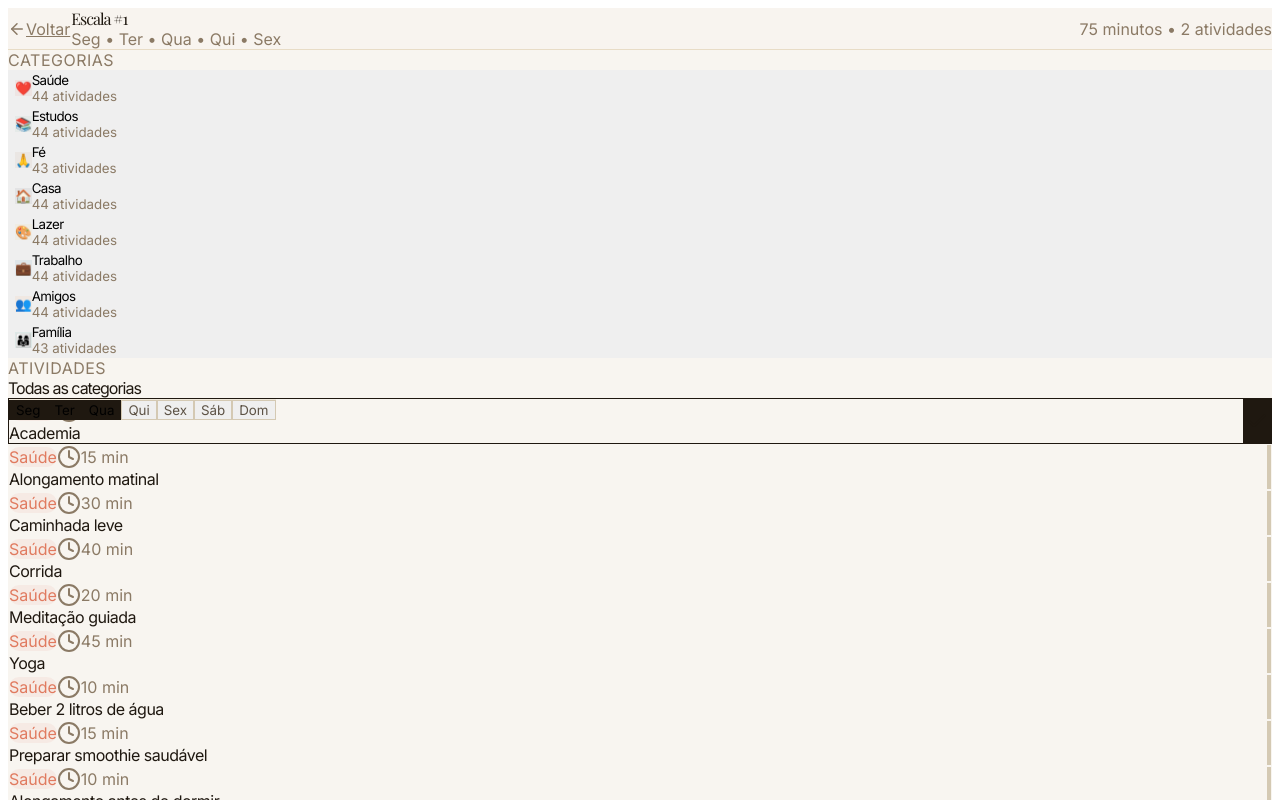
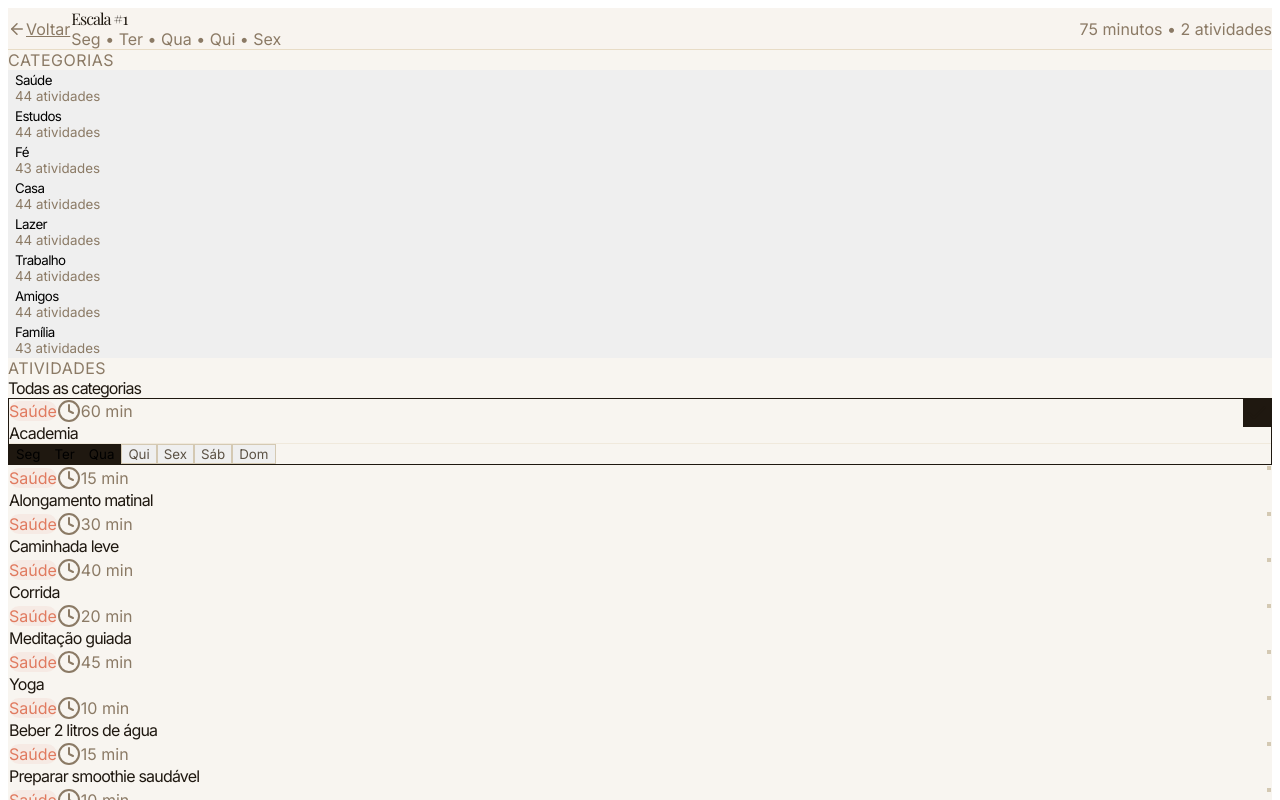
Before and after one commit to italo0machado/rotina-em-casa, a React (Vite) app in the folder frontend/: page /escala/1 in a window 1280 px wide. Shown: the top 800 px of the page. Built offline with nearby package versions, Linux system fonts and the light colour scheme.

Commit message:
feat: versão definitiva dos dois carousels (categorias menor + atividades maior)

```diff
--- a/frontend/src/pages/EscalaEditor.tsx
+++ b/frontend/src/pages/EscalaEditor.tsx
@@ -8,19 +8,19 @@ interface AtividadeSelecionada extends AtividadeBase {
 }
 
 const CATEGORIAS = [
-  { nome: 'Saúde', cor: '#e07a5f', icon: '❤️' },
-  { nome: 'Estudos', cor: '#81b29a', icon: '📚' },
-  { nome: 'Fé', cor: '#b08968', icon: '🙏' },
-  { nome: 'Casa', cor: '#6d6875', icon: '🏠' },
-  { nome: 'Lazer', cor: '#e9c46a', icon: '🎨' },
-  { nome: 'Trabalho', cor: '#457b9d', icon: '💼' },
-  { nome: 'Amigos', cor: '#f4a261', icon: '👥' },
-  { nome: 'Família', cor: '#2a9d8f', icon: '👨‍👩‍👧' },
+  { nome: 'Saúde', cor: '#e07a5f' },
+  { nome: 'Estudos', cor: '#81b29a' },
+  { nome: 'Fé', cor: '#b08968' },
+  { nome: 'Casa', cor: '#6d6875' },
+  { nome: 'Lazer', cor: '#e9c46a' },
+  { nome: 'Trabalho', cor: '#457b9d' },
+  { nome: 'Amigos', cor: '#f4a261' },
+  { nome: 'Família', cor: '#2a9d8f' },
 ];
 
 const DIAS = ['Seg', 'Ter', 'Qua', 'Qui', 'Sex', 'Sáb', 'Dom'];
 
-// Atualizado: 06/06 02:10
+// Atualizado: 06/06 02:50
 export default function EscalaEditor() {
   const { id } = useParams();
 
@@ -93,12 +93,12 @@ export default function EscalaEditor() {
         <div className="grid grid-cols-1 lg:grid-cols-12 gap-8">
 
           {/* CATEGORIAS */}
-          <div className="lg:col-span-5">
+          <div className="lg:col-span-4">
             <div className="mb-4 px-2">
               <div className="text-sm font-medium tracking-[0.5px] text-[#8b7a65] uppercase">Categorias</div>
             </div>
 
-            <div className="space-y-3 max-h-[640px] overflow-y-auto pr-3 custom-scroll">
+            <div className="space-y-3 max-h-[620px] overflow-y-auto pr-2 custom-scroll">
               {CATEGORIAS.map((cat, index) => {
                 const isActive = categoriaSelecionada === cat.nome;
                 const count = todasAtividades.filter(a => a.categoria === cat.nome).length;
@@ -108,31 +108,21 @@ export default function EscalaEditor() {
                     key={index}
                     onClick={() => setCategoriaSelecionada(cat.nome)}
                     className={`
-                      w-full group relative overflow-hidden rounded-3xl border p-6 text-left flex items-center gap-5 transition-all active:scale-[0.985]
+                      w-full group relative overflow-hidden rounded-3xl border p-6 text-left transition-all active:scale-[0.985]
                       ${isActive
                         ? 'bg-white border-[#1f1810] shadow-xl'
                         : 'bg-white/70 border-transparent active:bg-white'
                       }
                     `}
                   >
+                    <div className="flex items-center gap-4">
                       <div
-                      className="absolute left-0 top-0 bottom-0 w-2 rounded-l-3xl"
+                        className="w-3 h-3 rounded-full flex-shrink-0"
                         style={{ backgroundColor: cat.cor }}
                       />
-
-                    <div
-                      className="w-14 h-14 rounded-2xl flex items-center justify-center text-4xl flex-shrink-0"
-                      style={{ backgroundColor: cat.cor + '18' }}
-                    >
-                      {cat.icon}
+                      <div className="font-medium text-2xl tracking-[-0.6px]">{cat.nome}</div>
                     </div>
-
-                    <div className="flex-1">
-                      <div className="font-medium text-2xl tracking-[-0.6px]">{cat.nome}</div>
-                      <div className="text-sm text-[#8b7a65] mt-0.5">{count} atividades</div>
-                    </div>
-
-                    {isActive && <Check className="ml-auto" />}
+                    <div className="text-sm text-[#8b7a65] mt-1 ml-7">{count} atividades</div>
                   </button>
                 );
               })}
@@ -140,7 +130,7 @@ export default function EscalaEditor() {
           </div>
 
           {/* ATIVIDADES */}
-          <div className="lg:col-span-7">
+          <div className="lg:col-span-8">
             <div className="mb-4 px-2 flex items-end justify-between">
               <div>
                 <div className="text-sm font-medium tracking-[0.5px] text-[#8b7a65] uppercase">Atividades</div>
@@ -150,7 +140,7 @@ export default function EscalaEditor() {
               </div>
             </div>
 
-            <div className="max-h-[640px] overflow-y-auto pr-3 custom-scroll space-y-4">
+            <div className="max-h-[620px] overflow-y-auto pr-2 custom-scroll space-y-4">
               {atividadesFiltradas.length > 0 ? (
                 atividadesFiltradas.map((atividade) => {
                   const selecionada = estaSelecionada(atividade.id);
@@ -161,18 +151,14 @@ export default function EscalaEditor() {
                       key={atividade.id}
                       onClick={() => toggleAtividade(atividade)}
                       className={`
-                        group relative cursor-pointer rounded-3xl border p-7 flex gap-6 transition-all active:scale-[0.985]
+                        group relative cursor-pointer rounded-3xl border p-8 transition-all active:scale-[0.985]
                         ${selecionada
                           ? 'bg-white border-[#1f1810] shadow-xl'
                           : 'bg-white/70 border-transparent active:bg-white'
                         }
                       `}
                     >
-                      <div
-                        className="w-2.5 rounded-full flex-shrink-0"
-                        style={{ backgroundColor: cor }}
-                      />
-
+                      <div className="flex items-start justify-between gap-6">
                         <div className="flex-1 min-w-0">
                           <div className="flex items-center gap-3 mb-3">
                             <div
@@ -186,13 +172,13 @@ export default function EscalaEditor() {
                             </div>
                           </div>
 
-                        <div className="font-medium text-2xl tracking-[-0.5px] pr-4">
+                          <div className="font-medium text-3xl tracking-[-0.8px] pr-4 leading-tight">
                             {atividade.nome}
                           </div>
                         </div>
 
                         <div className={`
-                        mt-1 w-9 h-9 rounded-2xl border-2 flex items-center justify-center flex-shrink-0 transition-all
+                          mt-2 w-9 h-9 rounded-2xl border-2 flex items-center justify-center flex-shrink-0 transition-all
                           ${selecionada
                             ? 'bg-[#1f1810] border-[#1f1810]'
                             : 'border-[#d4c9b3]'
@@ -200,9 +186,10 @@ export default function EscalaEditor() {
                         `}>
                           {selecionada && <Check className="w-5 h-5 text-white" />}
                         </div>
+                      </div>
 
                       {selecionada && (
-                        <div className="absolute bottom-0 left-0 right-0 px-7 pb-6 pt-5 border-t border-[#f0e9dc] flex flex-wrap gap-2">
+                        <div className="mt-6 pt-6 border-t border-[#f0e9dc] flex flex-wrap gap-2">
                           {DIAS.map(dia => {
                             const diaSelecionado = atividadesSelecionadas
                               .find(a => a.id === atividade.id)
@@ -216,7 +203,7 @@ export default function EscalaEditor() {
                                   toggleDia(atividade.id, dia);
                                 }}
                                 className={`
-                                  px-5 py-1.5 text-xs rounded-2xl border font-medium transition-all active:scale-95
+                                  px-6 py-2 text-sm rounded-2xl border font-medium transition-all active:scale-95
                                   ${diaSelecionado
                                     ? 'bg-[#1f1810] text-white border-[#1f1810]'
                                     : 'border-[#d4c9b3] text-[#5c5245]'
--- a/frontend/src/pages/EscalaSpiral.tsx
+++ b/frontend/src/pages/EscalaSpiral.tsx
@@ -1,5 +1,4 @@
 import { useState } from 'react';
-import { Check, Clock } from 'lucide-react';
 import type { AtividadeBase } from '../data/atividades';
 import { atividades } from '../data/atividades';
 
@@ -8,23 +7,19 @@ interface AtividadeSelecionada extends AtividadeBase {
 }
 
 const CATEGORIAS = [
-  { nome: 'Saúde', cor: '#e07a5f', icon: '❤️' },
-  { nome: 'Estudos', cor: '#81b29a', icon: '📚' },
-  { nome: 'Fé', cor: '#b08968', icon: '🙏' },
-  { nome: 'Casa', cor: '#6d6875', icon: '🏠' },
-  { nome: 'Lazer', cor: '#e9c46a', icon: '🎨' },
-  { nome: 'Trabalho', cor: '#457b9d', icon: '💼' },
-  { nome: 'Amigos', cor: '#f4a261', icon: '👥' },
-  { nome: 'Família', cor: '#2a9d8f', icon: '👨‍👩‍👧' },
+  { nome: 'Saúde', cor: '#e07a5f' },
+  { nome: 'Estudos', cor: '#81b29a' },
+  { nome: 'Fé', cor: '#b08968' },
+  { nome: 'Casa', cor: '#6d6875' },
+  { nome: 'Lazer', cor: '#e9c46a' },
+  { nome: 'Trabalho', cor: '#457b9d' },
+  { nome: 'Amigos', cor: '#f4a261' },
+  { nome: 'Família', cor: '#2a9d8f' },
 ];
 
 const DIAS = ['Seg', 'Ter', 'Qua', 'Qui', 'Sex', 'Sáb', 'Dom'];
 
-const getCorCategoria = (categoria: string) => {
-  return CATEGORIAS.find(c => c.nome === categoria)?.cor || '#b89a6f';
-};
-
-// Atualizado: 06/06 02:05
+// Atualizado: 06/06 02:45
 export default function EscalaSpiral() {
   const [categoriaSelecionada, setCategoriaSelecionada] = useState<string | null>(null);
   const [atividadesSelecionadas, setAtividadesSelecionadas] = useState<AtividadeSelecionada[]>([]);
@@ -68,7 +63,7 @@ export default function EscalaSpiral() {
         <div className="max-w-screen-2xl mx-auto px-8 py-6 flex items-center justify-between">
           <div>
             <div className="font-serif text-3xl tracking-[-1.5px]">Escolha sua rotina</div>
-            <div className="text-sm text-[#8b7a65] mt-1">Selecione as atividades do seu dia</div>
+            <div className="text-sm text-[#8b7a65] mt-1">Categorias à esquerda • Atividades à direita</div>
           </div>
           <div className="px-5 py-2 bg-white rounded-2xl border border-[#e8dcc6] text-sm">
             {atividadesSelecionadas.length} selecionadas
@@ -79,13 +74,13 @@ export default function EscalaSpiral() {
       <div className="max-w-screen-2xl mx-auto px-8 py-10">
         <div className="grid grid-cols-1 lg:grid-cols-12 gap-8">
 
-          {/* CATEGORIAS - Lado Esquerdo */}
-          <div className="lg:col-span-5">
+          {/* CATEGORIAS - Carousel Menor (Esquerda) */}
+          <div className="lg:col-span-4">
             <div className="mb-4 px-2">
               <div className="text-sm font-medium tracking-[0.5px] text-[#8b7a65] uppercase">Categorias</div>
             </div>
 
-            <div className="space-y-3 max-h-[660px] overflow-y-auto pr-3 custom-scroll">
+            <div className="space-y-3 max-h-[620px] overflow-y-auto pr-2 custom-scroll snap-y snap-mandatory">
               {CATEGORIAS.map((cat, index) => {
                 const isActive = categoriaSelecionada === cat.nome;
                 const count = atividades.filter(a => a.categoria === cat.nome).length;
@@ -95,43 +90,29 @@ export default function EscalaSpiral() {
                     key={index}
                     onClick={() => setCategoriaSelecionada(cat.nome)}
                     className={`
-                      w-full group relative overflow-hidden rounded-3xl border p-6 text-left flex items-center gap-5 transition-all active:scale-[0.985]
+                      w-full snap-start group relative overflow-hidden rounded-3xl border p-6 text-left transition-all active:scale-[0.985]
                       ${isActive
                         ? 'bg-white border-[#1f1810] shadow-xl'
                         : 'bg-white/70 border-transparent active:bg-white'
                       }
                     `}
                   >
+                    <div className="flex items-center gap-4">
                       <div
-                      className="absolute left-0 top-0 bottom-0 w-2 rounded-l-3xl"
+                        className="w-3 h-3 rounded-full flex-shrink-0"
                         style={{ backgroundColor: cat.cor }}
                       />
-
-                    <div
-                      className="w-14 h-14 rounded-2xl flex items-center justify-center text-4xl flex-shrink-0"
-                      style={{ backgroundColor: cat.cor + '18' }}
-                    >
-                      {cat.icon}
+                      <div className="font-medium text-2xl tracking-[-0.6px]">{cat.nome}</div>
                     </div>
-
-                    <div className="flex-1">
-                      <div className="font-medium text-2xl tracking-[-0.6px]">{cat.nome}</div>
-                      <div className="text-sm text-[#8b7a65] mt-0.5">{count} atividades</div>
-                    </div>
-
-                    {isActive && (
-                      <div className="px-5 py-1.5 rounded-2xl bg-[#1f1810] text-white text-xs">
-                        Selecionado
-                      </div>
-                    )}
+                    <div className="text-sm text-[#8b7a65] mt-1 ml-7">{count} atividades</div>
                   </button>
                 );
               })}
             </div>
           </div>
 
-          {/* ATIVIDADES - Lado Direito */}
-          <div className="lg:col-span-7">
+          {/* ATIVIDADES - Carousel Maior (Direita) */}
+          <div className="lg:col-span-8">
             <div className="mb-4 px-2 flex items-end justify-between">
               <div>
                 <div className="text-sm font-medium tracking-[0.5px] text-[#8b7a65] uppercase">Atividades</div>
@@ -141,7 +122,7 @@ export default function EscalaSpiral() {
               </div>
             </div>
 
-            <div className="max-h-[660px] overflow-y-auto pr-3 custom-scroll space-y-4">
+            <div className="max-h-[620px] overflow-y-auto pr-2 custom-scroll snap-y snap-mandatory space-y-4">
               {atividadesFiltradas.length > 0 ? (
                 atividadesFiltradas.map((atividade) => {
                   const selecionada = estaSelecionada(atividade.id);
@@ -152,18 +133,14 @@ export default function EscalaSpiral() {
                       key={atividade.id}
                       onClick={() => toggleAtividade(atividade)}
                       className={`
-                        group relative cursor-pointer rounded-3xl border p-7 flex gap-6 transition-all active:scale-[0.985]
+                        snap-start group relative cursor-pointer rounded-3xl border p-8 transition-all active:scale-[0.985]
                         ${selecionada
                           ? 'bg-white border-[#1f1810] shadow-xl'
                           : 'bg-white/70 border-transparent active:bg-white'
                         }
                       `}
                     >
-                      <div
-                        className="w-2.5 rounded-full flex-shrink-0"
-                        style={{ backgroundColor: cor }}
-                      />
-
+                      <div className="flex items-start justify-between gap-6">
                         <div className="flex-1 min-w-0">
                           <div className="flex items-center gap-3 mb-3">
                             <div
@@ -177,13 +154,13 @@ export default function EscalaSpiral() {
                             </div>
                           </div>
 
-                        <div className="font-medium text-2xl tracking-[-0.5px] pr-4">
+                          <div className="font-medium text-3xl tracking-[-0.8px] pr-4 leading-tight">
                             {atividade.nome}
                           </div>
                         </div>
 
                         <div className={`
-                        mt-1 w-9 h-9 rounded-2xl border-2 flex items-center justify-center flex-shrink-0 transition-all
+                          mt-2 w-9 h-9 rounded-2xl border-2 flex items-center justify-center flex-shrink-0 transition-all
                           ${selecionada
                             ? 'bg-[#1f1810] border-[#1f1810]'
                             : 'border-[#d4c9b3]'
@@ -191,9 +168,11 @@ export default function EscalaSpiral() {
                         `}>
                           {selecionada && <Check className="w-5 h-5 text-white" />}
                         </div>
+                      </div>
 
+                      {/* Dias da semana */}
                       {selecionada && (
-                        <div className="absolute bottom-0 left-0 right-0 px-7 pb-6 pt-5 border-t border-[#f0e9dc] flex flex-wrap gap-2">
+                        <div className="mt-6 pt-6 border-t border-[#f0e9dc] flex flex-wrap gap-2">
                           {DIAS.map(dia => {
                             const diaSelecionado = atividadesSelecionadas
                               .find(a => a.id === atividade.id)
@@ -207,7 +186,7 @@ export default function EscalaSpiral() {
                                   toggleDiaNaAtividade(atividade.id, dia);
                                 }}
                                 className={`
-                                  px-5 py-1.5 text-xs rounded-2xl border font-medium transition-all active:scale-95
+                                  px-6 py-2 text-sm rounded-2xl border font-medium transition-all active:scale-95
                                   ${diaSelecionado
                                     ? 'bg-[#1f1810] text-white border-[#1f1810]'
                                     : 'border-[#d4c9b3] text-[#5c5245]'
```
Lines whose indentation alone changed are shown as unchanged.
